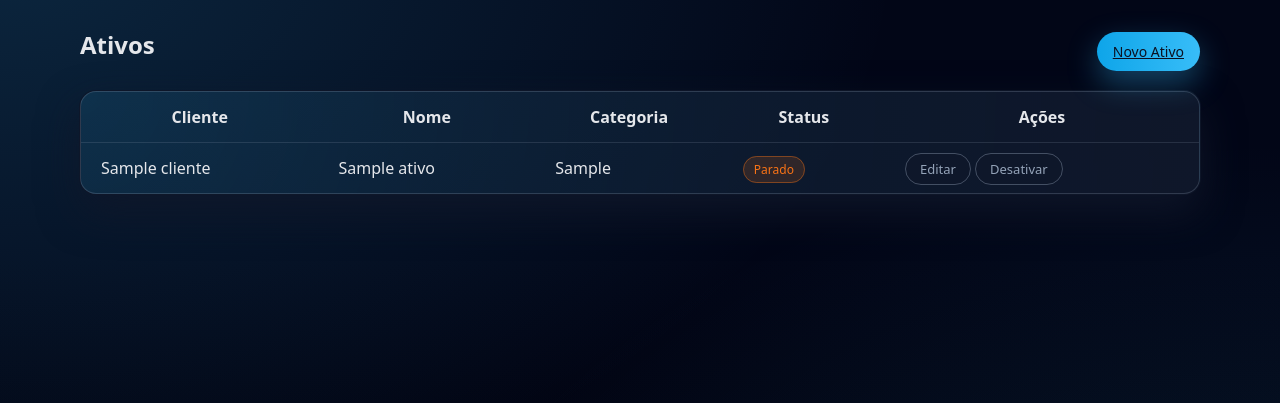
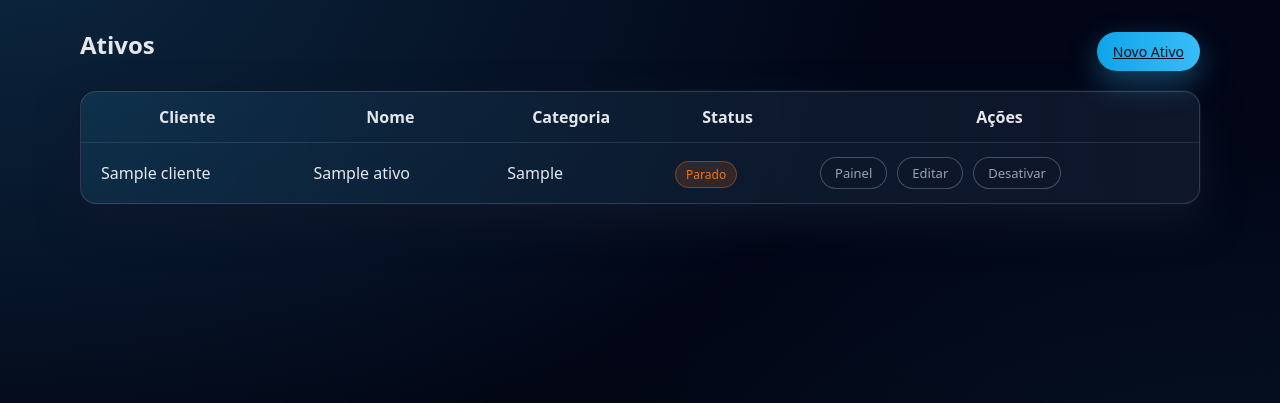
Before and after one commit to NettoSantana/gerenciador-ativos, a Flask app: page /ativos/ in a window 1280 px wide. Shown: the part 61-464 px from the top of the page. Run offline with Flask 3, Linux system fonts and the light colour scheme; a user stored in the database is signed in; tables that the repository leaves empty hold one stand-in row (values such as "Sample post").

Commit message:
﻿feat: adiciona link 'Painel' na tabela de ativos
- atualiza templates/ativos/lista.html
- inclui ação para abrir detalhes do ativo via rota /ativos/<id>

```diff
--- a/commitmsg.txt
+++ b/commitmsg.txt
@@ -1,4 +1,4 @@
-fix: adiciona dependência 'requests' para integração com a BrasilSat
+feat: adiciona rota de detalhe para ativos
 
-- atualiza requirements.txt
-- corrige erro ModuleNotFoundError: No module named 'requests'
+- cria rota /ativos/<id> protegida por login e perfil interno
+- prepara a tela detalhe.html para exibir painel e monitoramento do ativo
--- a/templates/ativos/lista.html
+++ b/templates/ativos/lista.html
@@ -28,23 +28,35 @@
           <td style="padding:14px 20px;">{{ a.cliente.nome if a.cliente else '-' }}</td>
           <td style="padding:14px 20px;">{{ a.nome }}</td>
           <td style="padding:14px 20px;">{{ a.categoria }}</td>
+
           <td style="padding:14px 20px;">
             {% if a.status_operacional == 'Operando' %}
-              <span class="chip" style="background:rgba(34,197,94,0.15); border:1px solid rgba(34,197,94,0.4); color:#22c55e;">
+              <span class="chip"
+                style="background:rgba(34,197,94,0.15); border:1px solid rgba(34,197,94,0.4); color:#22c55e;">
                 Operando
               </span>
             {% elif a.status_operacional == 'Parado' %}
-              <span class="chip" style="background:rgba(249,115,22,0.15); border:1px solid rgba(249,115,22,0.4); color:#f97316;">
+              <span class="chip"
+                style="background:rgba(249,115,22,0.15); border:1px solid rgba(249,115,22,0.4); color:#f97316;">
                 Parado
               </span>
             {% else %}
-              <span class="chip" style="background:rgba(59,130,246,0.15); border:1px solid rgba(59,130,246,0.4); color:#3b82f6;">
+              <span class="chip"
+                style="background:rgba(59,130,246,0.15); border:1px solid rgba(59,130,246,0.4); color:#3b82f6;">
                 Em manutenção
               </span>
             {% endif %}
           </td>
-          <td style="padding:14px 20px;">
+
+          <td style="padding:14px 20px; display:flex; gap:10px;">
+
+            <!-- NOVO: Botão para abrir o painel detalhado -->
+            <a href="{{ url_for('ativos.detalhe', id=a.id) }}" class="btn-ghost">
+              Painel
+            </a>
+
             <a href="{{ url_for('ativos.editar', id=a.id) }}" class="btn-ghost">Editar</a>
+
             {% if a.ativo %}
               <a href="{{ url_for('ativos.desativar', id=a.id) }}" class="btn-ghost">Desativar</a>
             {% else %}
```
